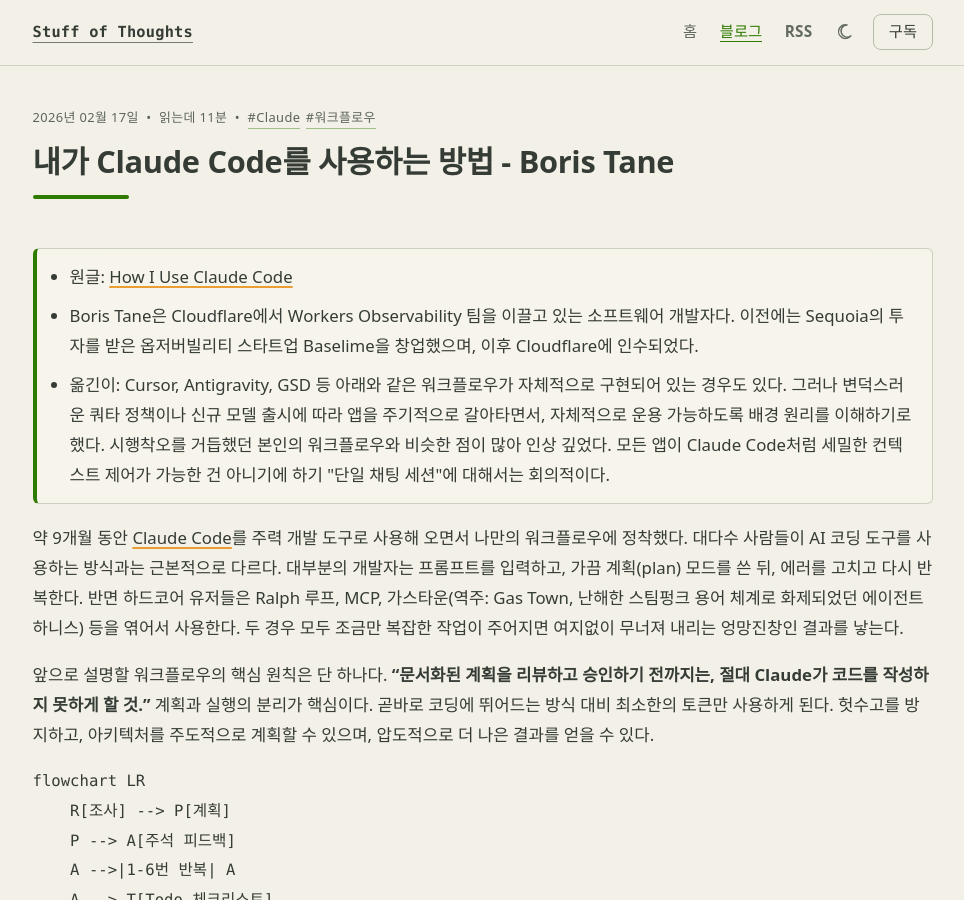
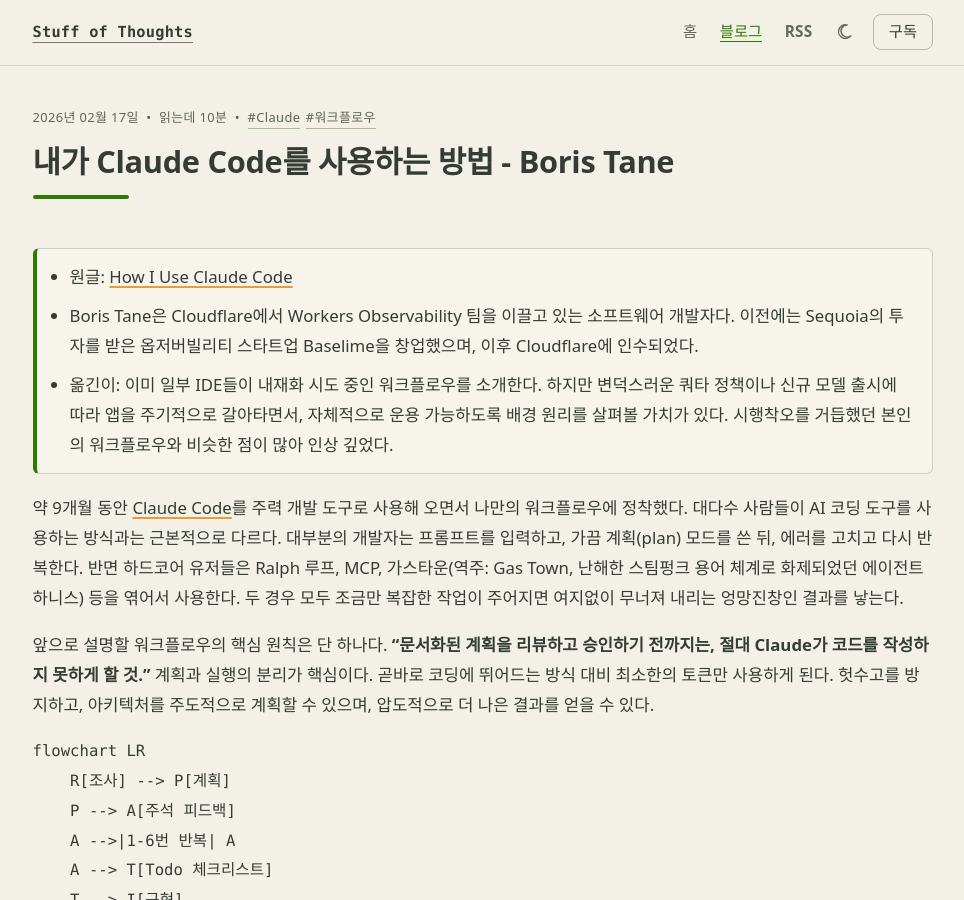
Before and after one commit to yjaychoi/stuffs-blog, a Jekyll site: the page built from _posts/2026-02-18-how-i-use-claude-code.md, in a window 1280 px wide and 900 px high. Shown: the whole window, without its empty margins (150-1114 px from the left). Built offline with Jekyll 4.4.1, drawn with Linux system fonts in a browser that asks for light colours; a script that is not in the unit is left out; comment, search, counter and statistics services are not loaded.

Commit message:
feat: clean up how-i-use-claude-code intro

```diff
--- a/_posts/2026-02-18-how-i-use-claude-code.md
+++ b/_posts/2026-02-18-how-i-use-claude-code.md
@@ -14,7 +14,7 @@ comments: true
   <ul>
     <li>원글: <a href="https://boristane.com/blog/how-i-use-claude-code/">How I Use Claude Code</a></li>
     <li>Boris Tane은 Cloudflare에서 Workers Observability 팀을 이끌고 있는 소프트웨어 개발자다. 이전에는 Sequoia의 투자를 받은 옵저버빌리티 스타트업 Baselime을 창업했으며, 이후 Cloudflare에 인수되었다.</li>
-    <li>옮긴이: Cursor, Antigravity, GSD 등 아래와 같은 워크플로우가 자체적으로 구현되어 있는 경우도 있다. 그러나 변덕스러운 쿼타 정책이나 신규 모델 출시에 따라 앱을 주기적으로 갈아타면서, 자체적으로 운용 가능하도록 배경 원리를 이해하기로 했다. 시행착오를 거듭했던 본인의 워크플로우와 비슷한 점이 많아 인상 깊었다. 모든 앱이 Claude Code처럼 세밀한 컨텍스트 제어가 가능한 건 아니기에 하기 "단일 채팅 세션"에 대해서는 회의적이다.</li>
+    <li>옮긴이: 이미 일부 IDE들이 내재화 시도 중인 워크플로우를 소개한다. 하지만 변덕스러운 쿼타 정책이나 신규 모델 출시에 따라 앱을 주기적으로 갈아타면서, 자체적으로 운용 가능하도록 배경 원리를 살펴볼 가치가 있다. 시행착오를 거듭했던 본인의 워크플로우와 비슷한 점이 많아 인상 깊었다.</li>
   </ul>
 </div>
 
```
